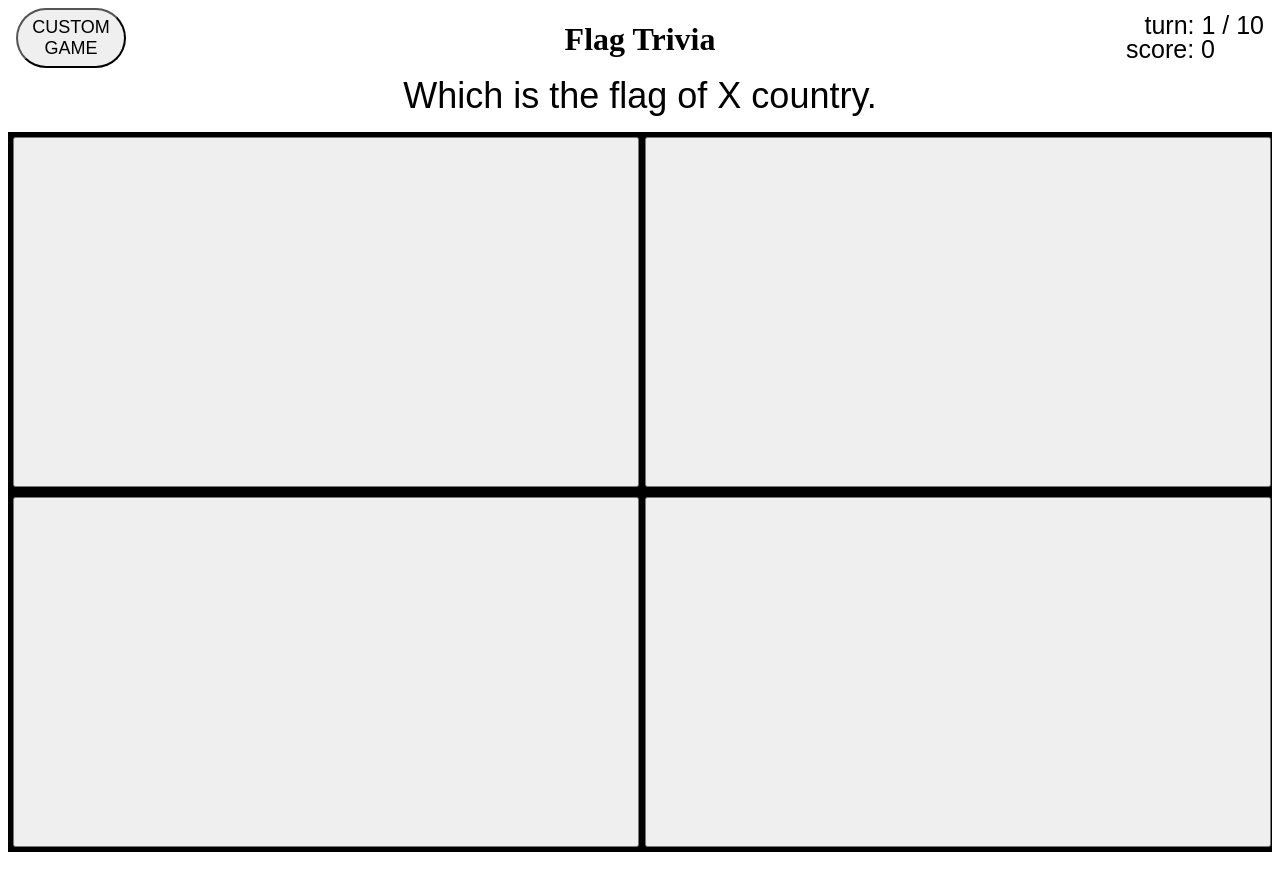
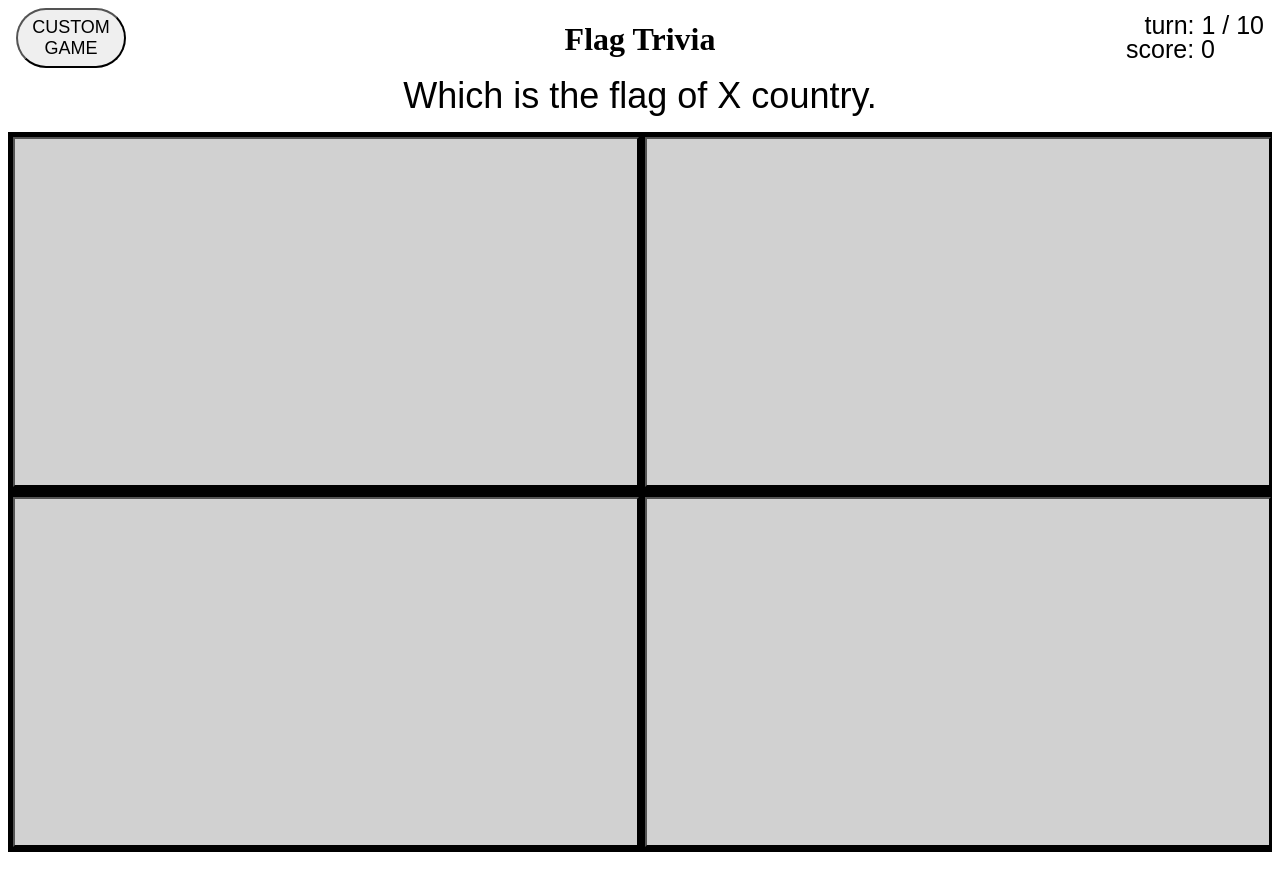
Before and after one commit to ChrisKCarr/Country-Flag-Trivia, a plain HTML site: page index.html in a window 1280 px wide. Drawn offline with Linux system fonts and the light colour scheme; no server answers.

Commit message:
minor syntax updates, css color changes

```diff
--- a/script.js
+++ b/script.js
@@ -57,7 +57,7 @@ function setFlags(countryChoices, targetCountry) {
     // console.log(shuffledPicks); -- Works
     for (let index = 0; index < shuffledPicks.length; index++) {
         if(shuffledPicks[index] === targetCountry) {
-            console.log('corrext country: ', targetCountry, ' at index: '+index);
+            console.log('correct country: ', targetCountry, ' at index: '+index);
             button[index].style.backgroundImage = `url(${shuffledPicks[index].flag})`;
             button[index].style.backgroundSize = '100% 100%';
             button[index].style.backgroundRepeat = `no-repeat`;
--- a/style.css
+++ b/style.css
@@ -104,6 +104,7 @@ header {
     height: 350px;
     margin: 5px;
     width: 99%;
+    background: rgb(209, 209, 209);
 }
 .box:hover {
 	background: rgba(214, 212, 212, 0.253);
```
